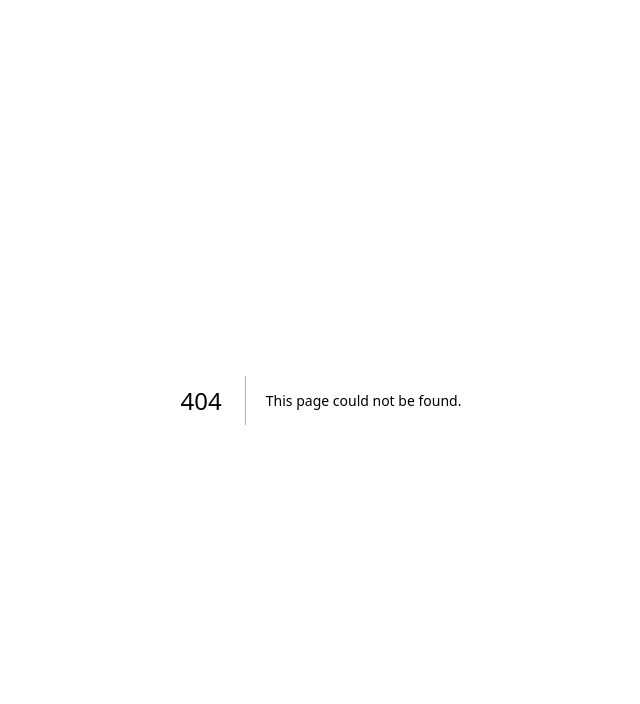
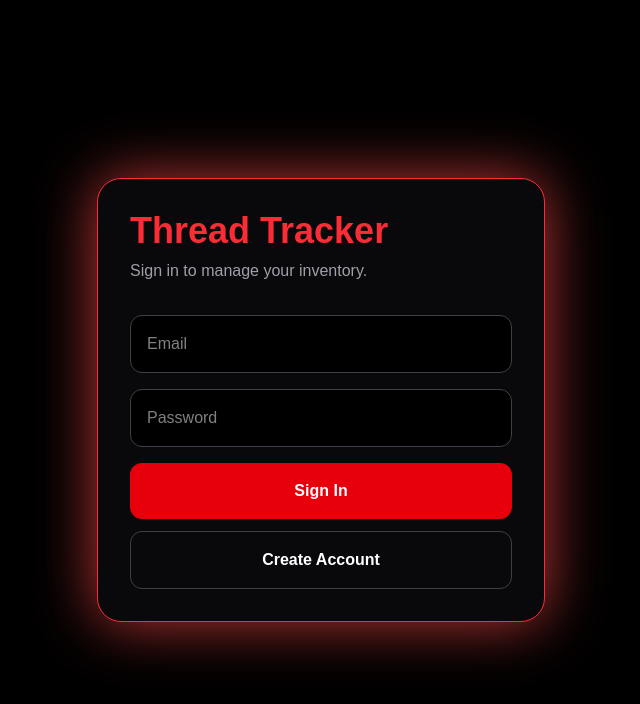
Before and after one commit to vertigo1903/thread-tracker, a Next.js app: page /login in a window 1280 px wide. Before the commit this address had no page. Shown: the top 704 px of the page, without its empty margins (319-959 px from the left). Built offline with nearby package versions, Linux system fonts and the light colour scheme; no server answers.

Commit message:
Add login page

```diff
--- /dev/null
+++ b/src/app/login/page.tsx
@@ -0,0 +1,165 @@
+"use client";
+
+import { useState } from "react";
+import { supabase } from "@/lib/supabase";
+
+export default function LoginPage() {
+  const [email, setEmail] = useState("");
+  const [password, setPassword] = useState("");
+
+  const [signupEmail, setSignupEmail] = useState("");
+  const [signupPassword, setSignupPassword] = useState("");
+  const [showSignup, setShowSignup] = useState(false);
+
+  const [message, setMessage] = useState("");
+
+  const signIn = async () => {
+    setMessage("");
+
+    if (!email || !password) {
+      setMessage("Enter your email and password.");
+      return;
+    }
+
+    const { error } = await supabase.auth.signInWithPassword({
+      email,
+      password,
+    });
+
+    if (error) {
+      setMessage(error.message);
+      return;
+    }
+
+    window.location.href = "/";
+  };
+
+  const signUp = async () => {
+    setMessage("");
+
+    if (!signupEmail || !signupPassword) {
+      setMessage("Enter an email and password.");
+      return;
+    }
+
+    const { error } = await supabase.auth.signUp({
+      email: signupEmail,
+      password: signupPassword,
+    });
+
+    if (error) {
+      setMessage(error.message);
+      return;
+    }
+
+    setShowSignup(false);
+    setMessage("Account created! You can now sign in.");
+  };
+
+  return (
+    <main className="min-h-screen flex items-center justify-center bg-black p-6 text-white">
+      <div className="w-full max-w-md rounded-3xl border border-red-500 bg-zinc-950 p-8 shadow-[0_0_60px_rgba(239,68,68,0.8)]">
+        <h1 className="mb-2 text-4xl font-bold text-red-500">
+          Thread Tracker
+        </h1>
+
+        <p className="mb-8 text-zinc-400">
+          Sign in to manage your inventory.
+        </p>
+
+        <input
+          type="email"
+          placeholder="Email"
+          value={email}
+          onChange={(e) => setEmail(e.target.value)}
+          className="mb-4 w-full rounded-xl border border-zinc-700 bg-black p-4 outline-none transition focus:border-red-500"
+        />
+
+        <input
+          type="password"
+          placeholder="Password"
+          value={password}
+          onChange={(e) => setPassword(e.target.value)}
+          className="mb-4 w-full rounded-xl border border-zinc-700 bg-black p-4 outline-none transition focus:border-red-500"
+        />
+
+        {message && (
+          <div className="mb-4 rounded-xl border border-zinc-700 bg-zinc-900 p-3 text-sm text-zinc-300">
+            {message}
+          </div>
+        )}
+
+        <button
+          type="button"
+          onClick={signIn}
+          className="mb-3 w-full rounded-xl bg-red-600 py-4 font-bold transition hover:bg-red-700"
+        >
+          Sign In
+        </button>
+
+        <button
+          type="button"
+          onClick={() => {
+            setMessage("");
+            setShowSignup(true);
+          }}
+          className="w-full rounded-xl border border-zinc-700 py-4 font-bold transition hover:border-red-500"
+        >
+          Create Account
+        </button>
+      </div>
+
+      {showSignup && (
+        <div className="fixed inset-0 flex items-center justify-center bg-black/80 p-6 backdrop-blur-md">
+          <div className="w-full max-w-md rounded-3xl border border-red-500 bg-zinc-950 p-8 shadow-[0_0_60px_rgba(239,68,68,0.8)]">
+            <div className="mb-6 flex items-center justify-between">
+              <h2 className="text-3xl font-bold text-red-500">
+                Create Account
+              </h2>
+
+              <button
+                type="button"
+                onClick={() => setShowSignup(false)}
+                className="text-3xl text-zinc-400 transition hover:text-red-500"
+              >
+                ×
+              </button>
+            </div>
+
+            <input
+              type="email"
+              placeholder="Email"
+              value={signupEmail}
+              onChange={(e) => setSignupEmail(e.target.value)}
+              className="mb-4 w-full rounded-xl border border-zinc-700 bg-black p-4 outline-none transition focus:border-red-500"
+            />
+
+            <input
+              type="password"
+              placeholder="Password"
+              value={signupPassword}
+              onChange={(e) => setSignupPassword(e.target.value)}
+              className="mb-6 w-full rounded-xl border border-zinc-700 bg-black p-4 outline-none transition focus:border-red-500"
+            />
+
+            <button
+              type="button"
+              onClick={signUp}
+              className="mb-3 w-full rounded-xl bg-red-600 py-4 font-bold transition hover:bg-red-700"
+            >
+              Create Account
+            </button>
+
+            <button
+              type="button"
+              onClick={() => setShowSignup(false)}
+              className="w-full rounded-xl border border-zinc-700 py-4 font-bold transition hover:border-red-500"
+            >
+              Cancel
+            </button>
+          </div>
+        </div>
+      )}
+    </main>
+  );
+}
```
